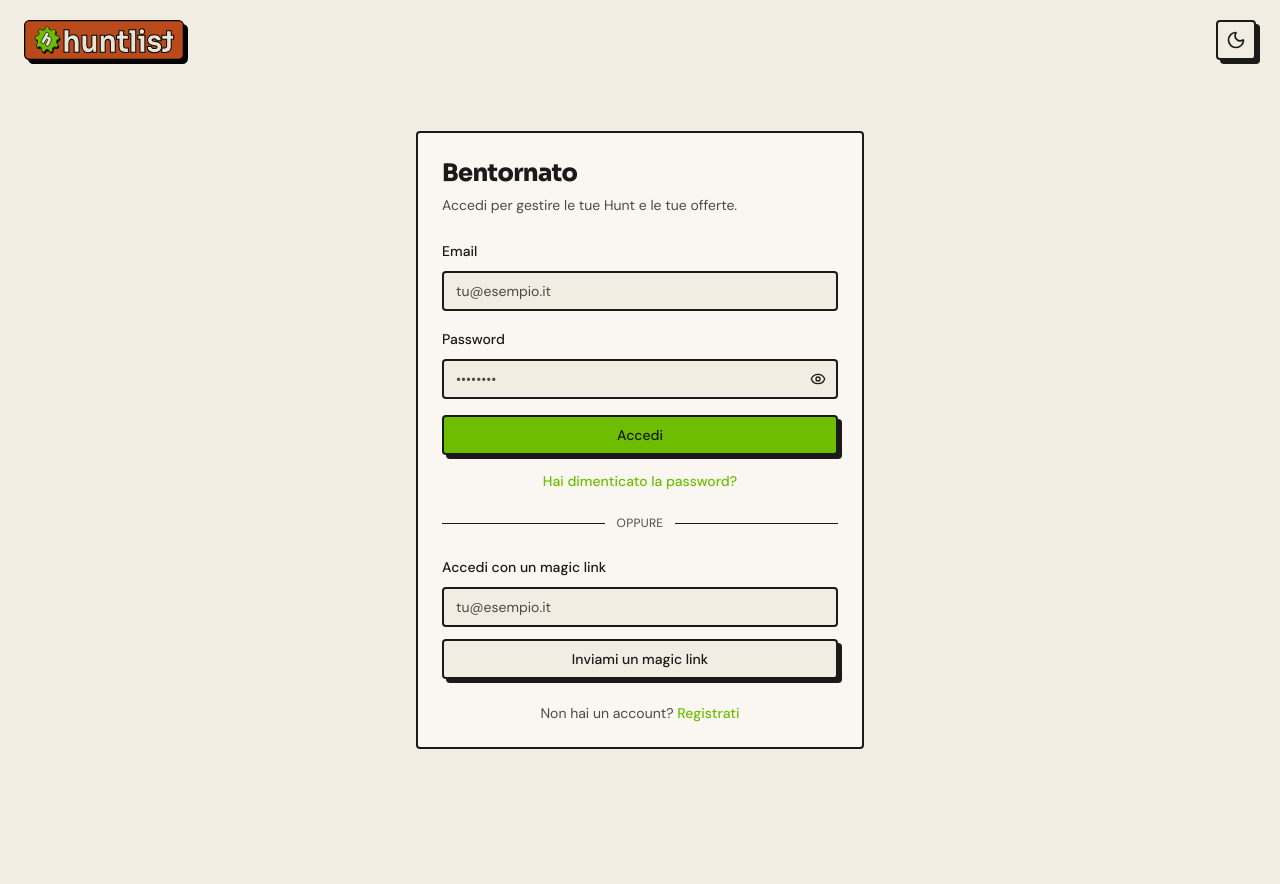
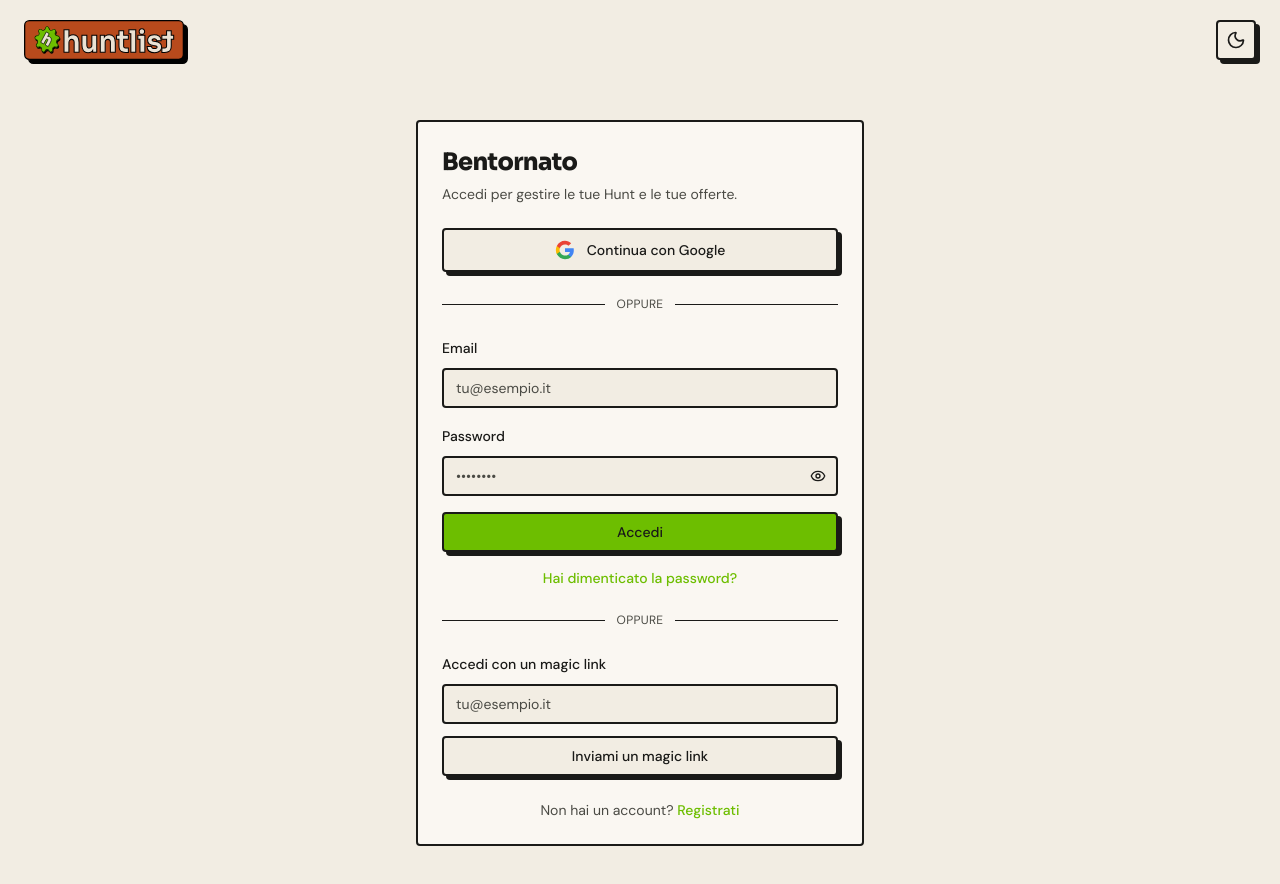
Before and after one commit to huntlisteu/huntlist-app, a Next.js app: page /login in a window 1280 px wide. Before the commit the page ends 800 px from the top, so only its background shows below. Built offline with nearby package versions, Linux system fonts and the light colour scheme; no server answers.

Commit message:
feat: Google OAuth login

```diff
--- /dev/null
+++ b/components/auth/GoogleAuthButton.tsx
@@ -0,0 +1,81 @@
+"use client";
+
+import { useState } from "react";
+
+import { createClient } from "@/lib/supabase/client";
+
+function GoogleIcon() {
+  return (
+    <svg viewBox="0 0 24 24" width="20" height="20" aria-hidden="true">
+      <path
+        fill="#4285F4"
+        d="M22.56 12.25c0-.78-.07-1.53-.2-2.25H12v4.26h5.92c-.26 1.37-1.04 2.53-2.21 3.31v2.77h3.57c2.08-1.92 3.28-4.74 3.28-8.09z"
+      />
+      <path
+        fill="#34A853"
+        d="M12 23c2.97 0 5.46-.98 7.28-2.66l-3.57-2.77c-.98.66-2.23 1.06-3.71 1.06-2.86 0-5.29-1.93-6.16-4.53H2.18v2.84C3.99 20.53 7.7 23 12 23z"
+      />
+      <path
+        fill="#FBBC05"
+        d="M5.84 14.09c-.22-.66-.35-1.36-.35-2.09s.13-1.43.35-2.09V7.07H2.18C1.43 8.55 1 10.22 1 12s.43 3.45 1.18 4.93l3.66-2.84z"
+      />
+      <path
+        fill="#EA4335"
+        d="M12 5.38c1.62 0 3.06.56 4.21 1.64l3.15-3.15C17.45 2.09 14.97 1 12 1 7.7 1 3.99 3.47 2.18 7.07l3.66 2.84c.87-2.6 3.3-4.53 6.16-4.53z"
+      />
+    </svg>
+  );
+}
+
+/** Bottone "Continua con Google": avvia il flusso OAuth lato browser e reindirizza a Google. */
+export function GoogleAuthButton() {
+  const [isLoading, setIsLoading] = useState(false);
+  const [error, setError] = useState<string | null>(null);
+
+  async function handleClick() {
+    setError(null);
+    setIsLoading(true);
+
+    const supabase = createClient();
+    const { error: oauthError } = await supabase.auth.signInWithOAuth({
+      provider: "google",
+      options: {
+        redirectTo: `${process.env.NEXT_PUBLIC_SITE_URL}/auth/callback?next=/feed`,
+      },
+    });
+
+    if (oauthError) {
+      // Log sempre il messaggio originale — mai inghiottito silenziosamente.
+      console.error("[google-auth] supabase.auth.signInWithOAuth error:", {
+        message: oauthError.message,
+        status: (oauthError as { status?: number }).status,
+        name: oauthError.name,
+      });
+      setError(
+        "Errore durante l'accesso con Google. Riprova tra qualche secondo.",
+      );
+      setIsLoading(false);
+      return;
+    }
+    // Su successo il browser viene reindirizzato a Google: nessun altro stato da gestire.
+  }
+
+  return (
+    <div className="space-y-2">
+      <button
+        type="button"
+        onClick={handleClick}
+        disabled={isLoading}
+        className="flex w-full items-center justify-center gap-3 rounded-[4px] border-2 border-brand-ink bg-brand-paper px-4 py-2.5 text-sm font-medium text-brand-ink shadow-[4px_4px_0px_#1A1A18] transition-all duration-100 hover:translate-x-[2px] hover:translate-y-[2px] hover:shadow-[2px_2px_0px_#1A1A18] disabled:pointer-events-none disabled:opacity-50 dark:border-brand-char dark:bg-brand-surface dark:text-brand-snow dark:shadow-[4px_4px_0px_#3A3D38] dark:hover:shadow-[2px_2px_0px_#3A3D38]"
+      >
+        <GoogleIcon />
+        {isLoading ? "Reindirizzamento…" : "Continua con Google"}
+      </button>
+      {error ? (
+        <p className="text-sm font-medium text-destructive" role="alert">
+          {error}
+        </p>
+      ) : null}
+    </div>
+  );
+}
--- a/components/auth/LoginForm.tsx
+++ b/components/auth/LoginForm.tsx
@@ -8,6 +8,7 @@ import {
   loginWithMagicLink,
   loginWithPassword,
 } from "@/app/(auth)/login/actions";
+import { GoogleAuthButton } from "@/components/auth/GoogleAuthButton";
 import { Input } from "@/components/ui/input";
 import { Label } from "@/components/ui/label";
 import { SubmitButton } from "@/components/auth/SubmitButton";
@@ -40,6 +41,18 @@ export function LoginForm() {
 
   return (
     <div className="space-y-6">
+      {/* Google OAuth */}
+      <GoogleAuthButton />
+
+      {/* Separatore */}
+      <div className="flex items-center gap-3">
+        <span className="h-px flex-1 bg-border" />
+        <span className="text-xs uppercase tracking-wide text-muted-foreground">
+          oppure
+        </span>
+        <span className="h-px flex-1 bg-border" />
+      </div>
+
       {/* Email + password */}
       <form action={pwAction} className="space-y-4">
         <div className="space-y-2">
--- a/components/auth/SignupForm.tsx
+++ b/components/auth/SignupForm.tsx
@@ -8,6 +8,7 @@ import {
   signUpWithMagicLink,
   signUpWithPassword,
 } from "@/app/(auth)/signup/actions";
+import { GoogleAuthButton } from "@/components/auth/GoogleAuthButton";
 import { Input } from "@/components/ui/input";
 import { Label } from "@/components/ui/label";
 import { SubmitButton } from "@/components/auth/SubmitButton";
@@ -40,6 +41,18 @@ export function SignupForm() {
 
   return (
     <div className="space-y-6">
+      {/* Google OAuth */}
+      <GoogleAuthButton />
+
+      {/* Separatore */}
+      <div className="flex items-center gap-3">
+        <span className="h-px flex-1 bg-border" />
+        <span className="text-xs uppercase tracking-wide text-muted-foreground">
+          oppure
+        </span>
+        <span className="h-px flex-1 bg-border" />
+      </div>
+
       {/* Email + password */}
       <form action={pwAction} className="space-y-4">
         <div className="space-y-2">
```
Also changed, not shown: .claude/settings.local.json, 1 other file (tests, documents, lock files or other folders).
